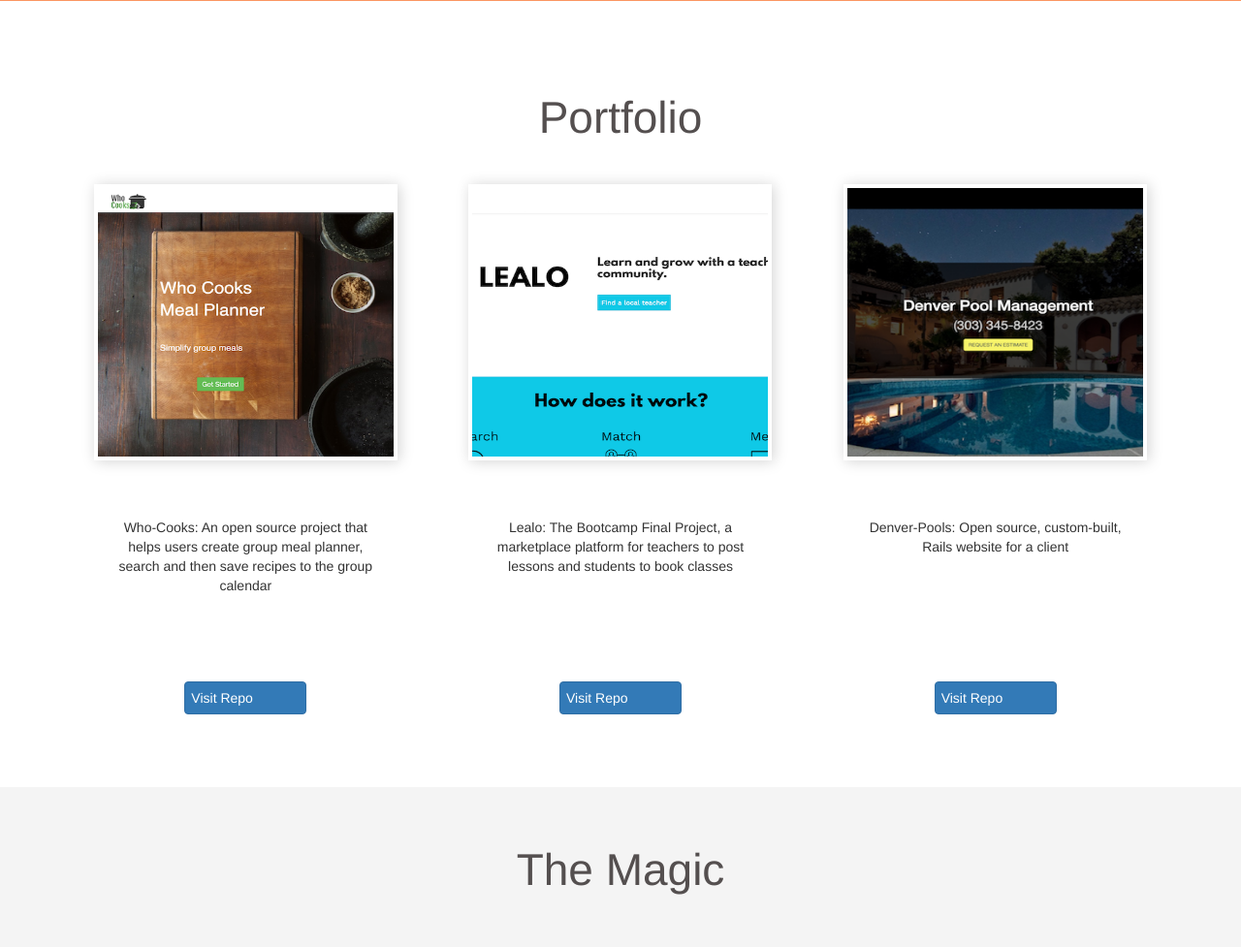
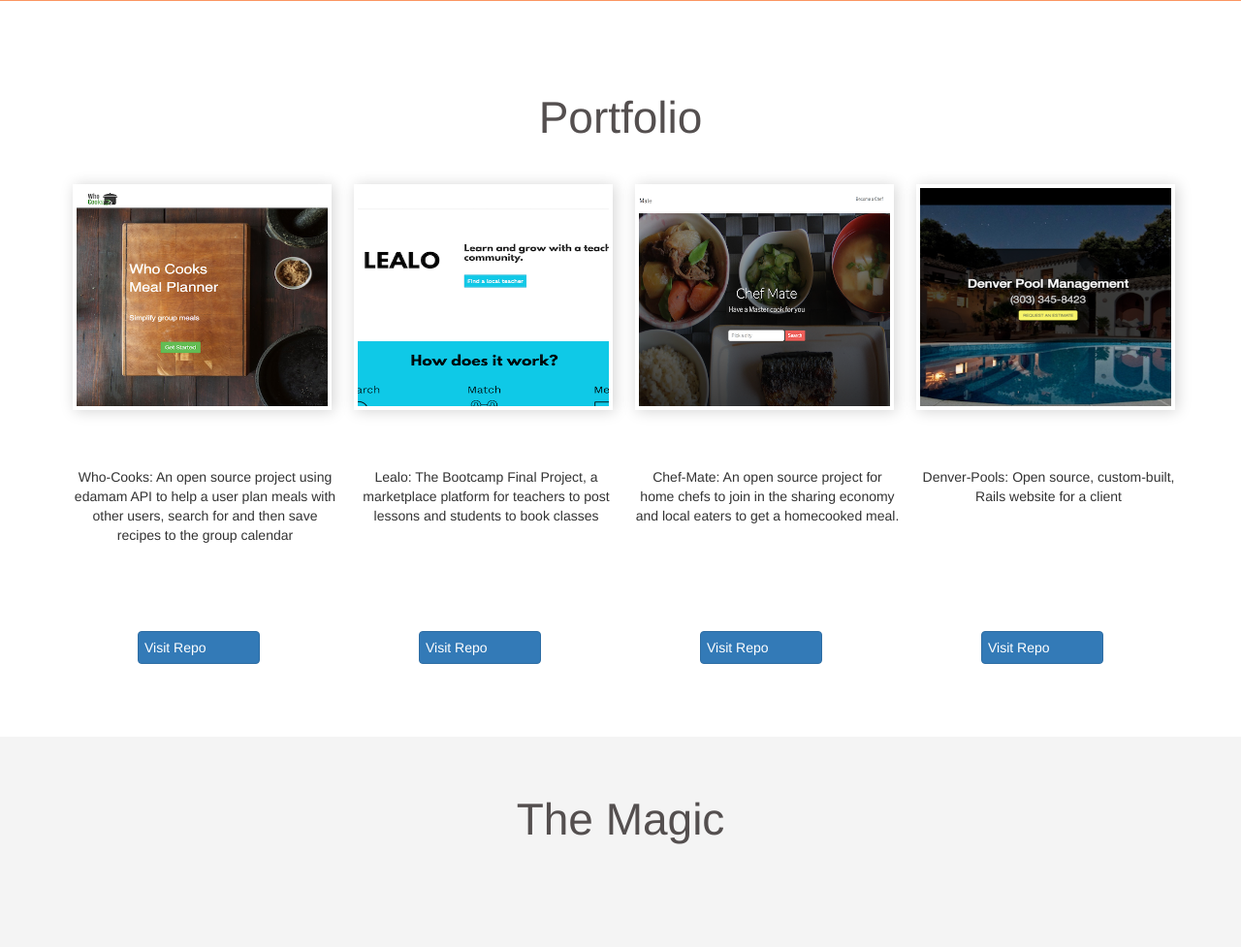
Before and after one commit to ahogue1/portfolio, a Rails app: page / in a window 1280 px wide. Shown: the part 785-1762 px from the top of the page at 97% size. Run offline with Rails 7, Linux system fonts and the light colour scheme; style sheets or scripts are compiled from the project's sources; some libraries are stand-ins or nearby versions; some web fonts are replaced.

Commit message:
Add Chef-Mate to portfolio

```diff
--- a/app/assets/stylesheets/pages/_home.scss
+++ b/app/assets/stylesheets/pages/_home.scss
@@ -48,12 +48,12 @@
 }
 
 .project-photos{
-  height: 285px;
+  height: 233px;
   margin: 34px auto;
   box-shadow: 2px 1px 14px lightgray;
   border: 4px solid white;
   background-size: cover;
-  width: 313px;
+  width: 267px;
 
 }
 
--- a/app/views/pages/home.html.erb
+++ b/app/views/pages/home.html.erb
@@ -15,13 +15,13 @@
     <h2>Portfolio</h2>
     <div class="row">
 
-      <div class="col-xs-12 col-md-4">
+      <div class="col-xs-12 col-md-3">
          <%= link_to "https://who-cooks.herokuapp.com/", target: :_blank do %>
           <%= image_tag 'who-cooks.png', class: "project-photos"%>
         <% end %>
 
         <div class="project-info">
-          <p>Who-Cooks: An open source project that helps users create group meal planner, search and then save recipes to the group calendar</p>
+          <p>Who-Cooks: An open source project using edamam API to help a user plan meals with other users, search for and then save recipes to the group calendar</p>
         </div>
 
         <%= link_to "https://github.com/ahogue1/who-cooks", class: "repo-links btn btn-primary", target: :_blank do %>
@@ -30,7 +30,7 @@
         <% end %>
       </div>
 
-      <div class="col-xs-12 col-md-4">
+      <div class="col-xs-12 col-md-3">
         <%= link_to "https://www.lealo.io/",  target: :_blank do %>
            <%= image_tag 'lealo.png', class: "project-photos"%>
         <% end %>
@@ -44,7 +44,22 @@
           <% end %>
       </div>
 
-      <div class="col-xs-12 col-md-4">
+
+      <div class="col-xs-12 col-md-3">
+        <%= link_to "https://www.lealo.io/",  target: :_blank do %>
+           <%= image_tag 'chef-mate.png', class: "project-photos"%>
+        <% end %>
+        <div class="project-info">
+          <p>Chef-Mate: An open source project for home chefs to join in the sharing economy and local eaters to get a homecooked meal. </p>
+        </div>
+
+        <%= link_to "https://github.com/ahogue1/chef-mate", class: "repo-links btn btn-primary", target: :_blank do %>
+          <p>Visit Repo</p>
+          <i class="devicon-github-plain git-icon"></i>
+        <% end %>
+      </div>
+
+      <div class="col-xs-12 col-md-3">
         <%= link_to "http://www.denver-pools.com/",  target: :_blank do %>
           <%= image_tag 'denver-pools.png', class: "project-photos"%>
         <% end %>
```
Also changed, not shown: app/assets/images/chef-mate.png (added).
